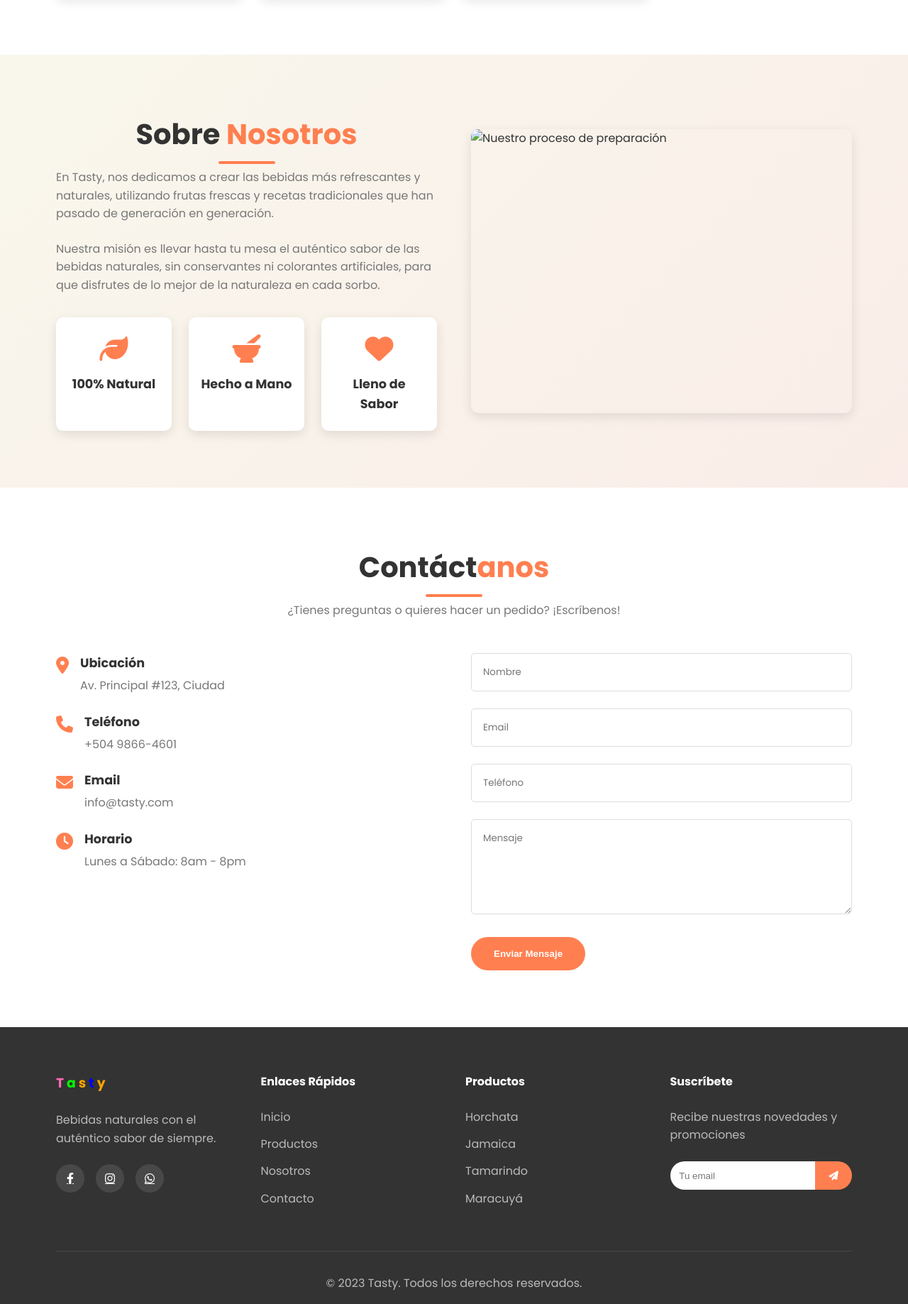
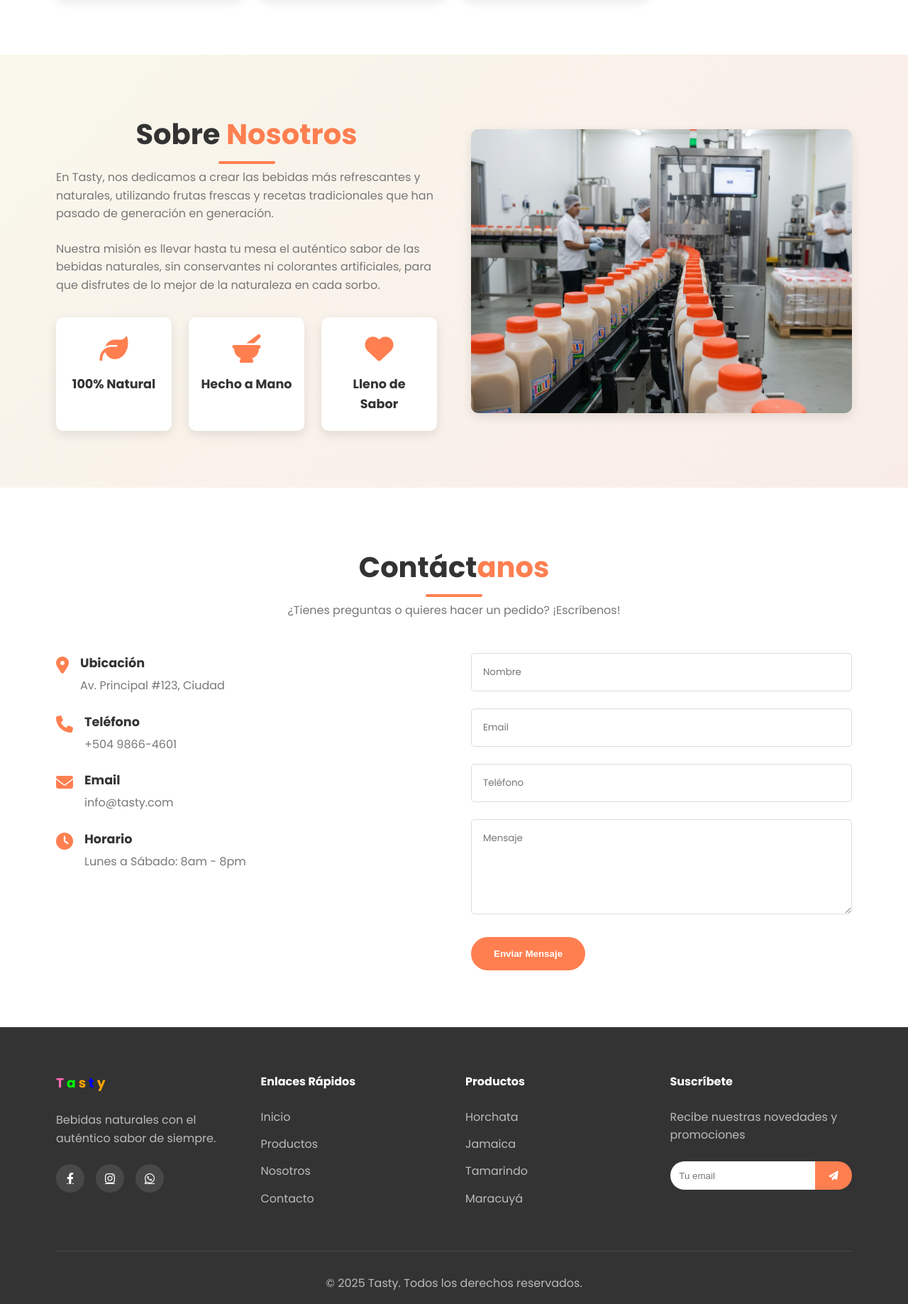
Before and after one commit to Erik-Molina/tasty-propuesta, a plain HTML site: page index.html in a window 1280 px wide. Shown: the part 2631-4468 px from the top of the page at 71% size. Drawn offline with Linux system fonts and the light colour scheme.

Commit message:
Update index.html

```diff
--- a/index.html
+++ b/index.html
@@ -121,7 +121,7 @@
                     </div>
                 </div>
                 <div class="about-image">
-                    <img src="assets/media/imagenesproduction.png" alt="Nuestro proceso de preparación">
+                    <img src="assets/media/imagenes/production.png" alt="Nuestro proceso de preparación">
                 </div>
             </div>
         </div>
@@ -229,7 +229,7 @@
                 </div>
             </div>
             <div class="footer-bottom">
-                <p>&copy; 2023 Tasty. Todos los derechos reservados.</p>
+                <p>&copy; 2025 Tasty. Todos los derechos reservados.</p>
             </div>
         </div>
     </footer>
```
